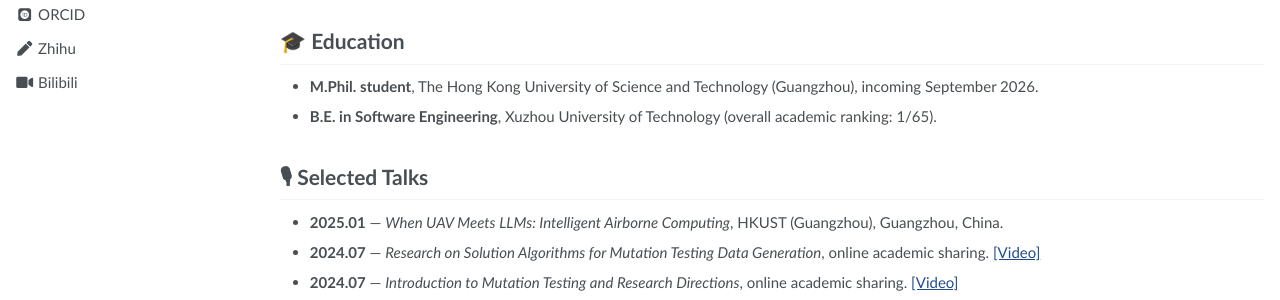
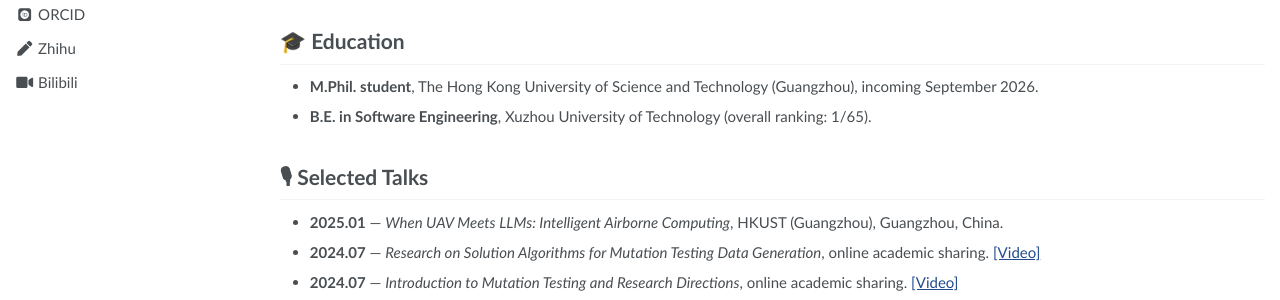
Before and after one commit to LayTAO/laytao.github.io, a Jekyll site: the page built from _pages/about.md, in a window 1280 px wide and 900 px high, scrolled down 1664 px. Shown: the part 486-786 px from the top of the window. Built offline with Jekyll 4.4.1, drawn with Linux system fonts in a browser that asks for light colours; some web fonts are replaced.

Commit message:
Update about.md

```diff
--- a/_pages/about.md
+++ b/_pages/about.md
@@ -136,7 +136,7 @@ Qian Qu, Xiangying Dang, Heng Xia, **Lei Tao**
 # 🎓 Education
 
 - **M.Phil. student**, The Hong Kong University of Science and Technology (Guangzhou), incoming September 2026.
-- **B.E. in Software Engineering**, Xuzhou University of Technology (overall academic ranking: 1/65).
+- **B.E. in Software Engineering**, Xuzhou University of Technology (overall ranking: 1/65).
 
 <span class="anchor" id="talks"></span>
 
```
